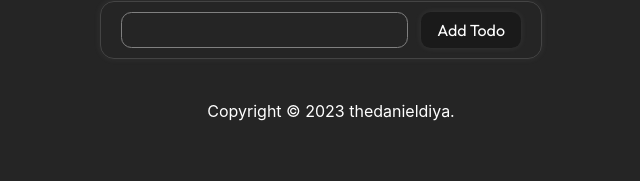
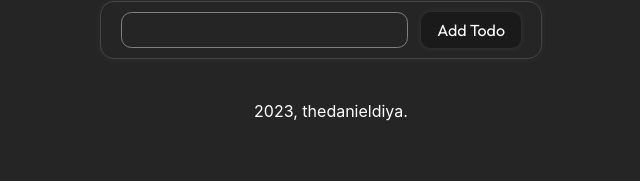
Before and after one commit to thedanieldiya/todo-list-app, a React (Create React App) app: page / in a window 1280 px wide. Shown: the part 119-300 px from the top of the page, without its empty margins (319-959 px from the left). Built offline with nearby package versions, Linux system fonts and the light colour scheme.

Commit message:
adjusted copyright

```diff
--- a/src/App.js
+++ b/src/App.js
@@ -110,7 +110,7 @@ return(
 
 ))}
 <div className="footer">
- Copyright © 2023 thedanieldiya.
+  2023, thedanieldiya.
 </div>
 </div>
 );
```
